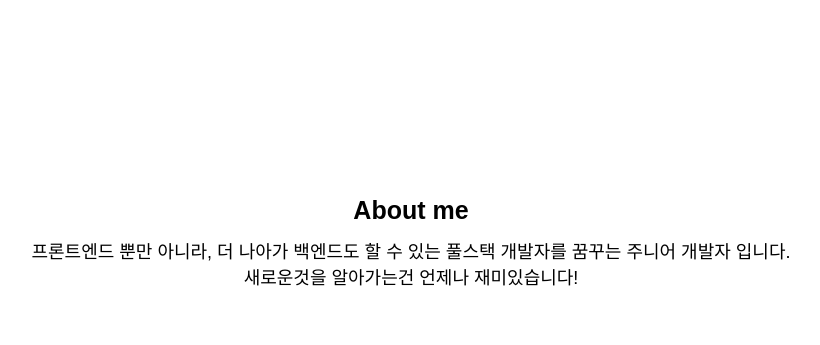
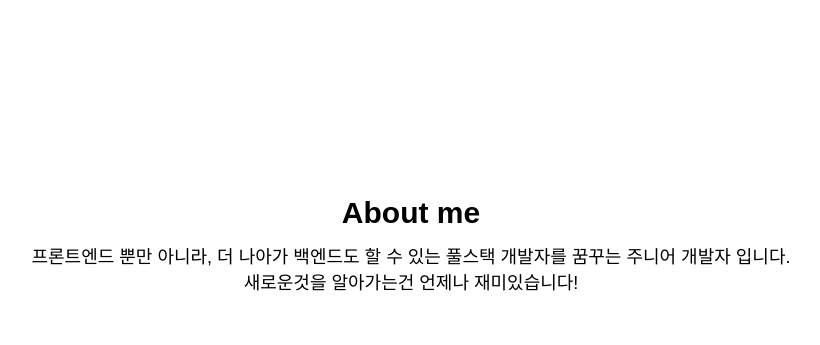
Before and after one commit to soyikimm/portfolio, a plain HTML site: page index.html in a window 1280 px wide. Shown: the part 607-952 px from the top of the page, without its empty margins (229-1049 px from the left). Drawn offline with Linux system fonts and the light colour scheme.

Commit message:
CSS: Font-size

```diff
--- a/style.css
+++ b/style.css
@@ -16,7 +16,7 @@
 
   /* Font size */
   --font-large: 48px;
-  --font-medium: 25px;
+  --font-medium: 30px;
   --font-regular: 18px;
   --font-small: 16px;
   --font-micro: 14px;
@@ -473,6 +473,13 @@ p {
 
 /* For below 768px screen width */
 @media screen and (max-width: 768px) {
+  :root {
+    --font-large: 32px;
+    --font-medium: 25px;
+    --font-regular: 20px;
+    --font-small: 15px;
+    --font-micro: 12px;
+  }
   .navbar__toggle-btn {
     display: block;
   }
```
